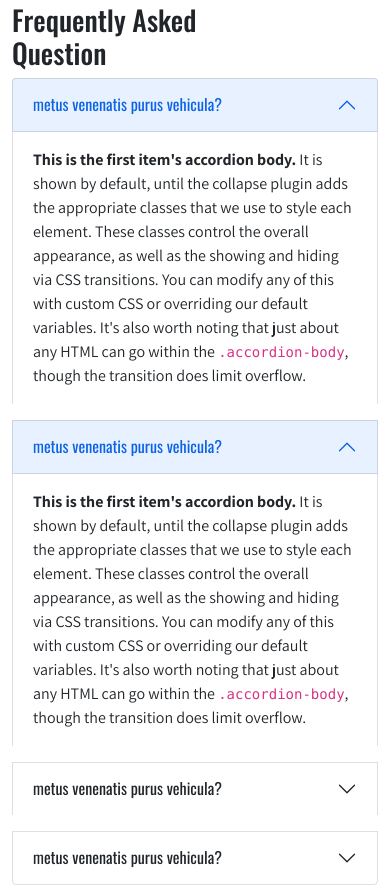
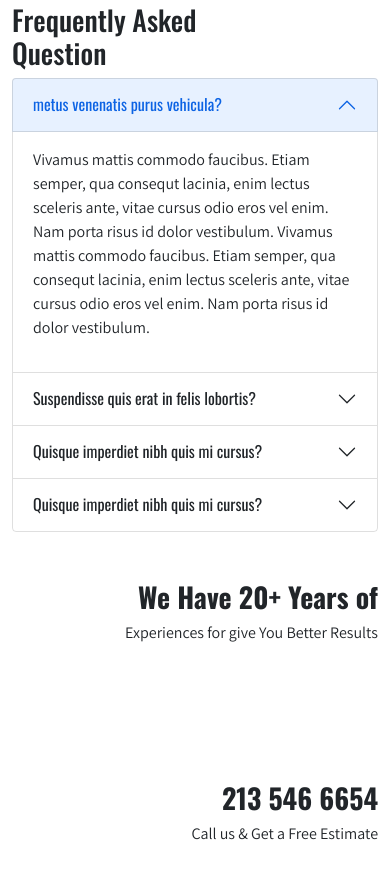
Before and after one commit to AriyanMasud194/Video-Assignment-29, a plain HTML site: page index.html in a window 390 px wide. Shown: the part 8241-9130 px from the top of the page. Drawn offline with nearby package versions, Linux system fonts and the light colour scheme; files that its build step writes are made by us from their sources.

Commit message:
Update index.html

```diff
--- a/index.html
+++ b/index.html
@@ -555,54 +555,66 @@
 
                         <div class="accordion" id="accordionExample">
 
-                            <div class="accordion-item mb-3">
+                            <div class="accordion-item">
                                 <h2 class="accordion-header" id="headingOne">
-                                <button class="accordion-button" type="button" data-bs-toggle="collapse" data-bs-target="#collapseOne" aria-expanded="true" aria-controls="collapseOne">
-                                  <span>metus venenatis purus vehicula? </span>
-                                </button>
+                                    <button class="accordion-button" type="button" data-bs-toggle="collapse" data-bs-target="#collapseOne" aria-expanded="true" aria-controls="collapseOne">metus venenatis purus vehicula?</button>
                                 </h2>
                                 <div id="collapseOne" class="accordion-collapse collapse show" aria-labelledby="headingOne" data-bs-parent="#accordionExample">
                                     <div class="accordion-body">
-                                  <strong>This is the first item's accordion body.</strong> It is shown by default, until the collapse plugin adds the appropriate classes that we use to style each element. These classes control the overall appearance, as well as the showing and hiding via CSS transitions. You can modify any of this with custom CSS or overriding our default variables. It's also worth noting that just about any HTML can go within the <code>.accordion-body</code>, though the transition does limit overflow.
+                                        <p>
+                                            Vivamus mattis commodo faucibus. Etiam semper, qua consequt lacinia, enim lectus sceleris ante, vitae cursus odio eros vel enim. Nam porta risus id dolor vestibulum.
+                                            Vivamus mattis commodo faucibus. Etiam semper, qua consequt lacinia, enim lectus sceleris ante, vitae cursus odio eros vel enim. Nam porta risus id dolor vestibulum.
+
+                                        </p>
                                     </div>
                                 </div>
                             </div>
 
-                            <div class="accordion-item mb-3">
-                              <h2 class="accordion-header" id="headingOne">
-                                <button class="accordion-button" type="button" data-bs-toggle="collapse" data-bs-target="#collapseOne" aria-expanded="true" aria-controls="collapseOne">
-                                  <span>metus venenatis purus vehicula? </span>
-                                </button>
-                              </h2>
-                              <div id="collapseOne" class="accordion-collapse collapse show" aria-labelledby="headingOne" data-bs-parent="#accordionExample">
-                                <div class="accordion-body">
-                                  <strong>This is the first item's accordion body.</strong> It is shown by default, until the collapse plugin adds the appropriate classes that we use to style each element. These classes control the overall appearance, as well as the showing and hiding via CSS transitions. You can modify any of this with custom CSS or overriding our default variables. It's also worth noting that just about any HTML can go within the <code>.accordion-body</code>, though the transition does limit overflow.
-                                </div>
-                              </div>
-                            </div>
-
-                            <div class="accordion-item  mb-3">
+                            <div class="accordion-item">
                                 <h2 class="accordion-header" id="headingTwo">
                                     <button class="accordion-button collapsed" type="button" data-bs-toggle="collapse" data-bs-target="#collapseTwo" aria-expanded="false" aria-controls="collapseTwo">
-                                    <span>metus venenatis purus vehicula? </span>
+                                        Suspendisse quis erat in felis lobortis?
                                     </button>
                                 </h2>
                                 <div id="collapseTwo" class="accordion-collapse collapse" aria-labelledby="headingTwo" data-bs-parent="#accordionExample">
                                     <div class="accordion-body">
-                                  <strong>This is the second item's accordion body.</strong> It is hidden by default, until the collapse plugin adds the appropriate classes that we use to style each element. These classes control the overall appearance, as well as the showing and hiding via CSS transitions. You can modify any of this with custom CSS or overriding our default variables. It's also worth noting that just about any HTML can go within the <code>.accordion-body</code>, though the transition does limit overflow.
+                                        <p>
+                                            Vivamus mattis commodo faucibus. Etiam semper, qua consequt lacinia, enim lectus sceleris ante, vitae cursus odio eros vel enim. Nam porta risus id dolor vestibulum.
+                                            Vivamus mattis commodo faucibus. Etiam semper, qua consequt lacinia, enim lectus sceleris ante, vitae cursus odio eros vel enim. Nam porta risus id dolor vestibulum.
+
+                                        </p>
                                     </div>
                                 </div>
                             </div>
-
-                            <div class="accordion-item  mb-3">
+                            <div class="accordion-item">
                                 <h2 class="accordion-header" id="headingThree">
                                     <button class="accordion-button collapsed" type="button" data-bs-toggle="collapse" data-bs-target="#collapseThree" aria-expanded="false" aria-controls="collapseThree">
-                                    <span>metus venenatis purus vehicula? </span>
+                                        Quisque imperdiet nibh quis mi cursus?
                                     </button>
                                 </h2>
                                 <div id="collapseThree" class="accordion-collapse collapse" aria-labelledby="headingThree" data-bs-parent="#accordionExample">
                                     <div class="accordion-body">
-                                  <strong>This is the third item's accordion body.</strong> It is hidden by default, until the collapse plugin adds the appropriate classes that we use to style each element. These classes control the overall appearance, as well as the showing and hiding via CSS transitions. You can modify any of this with custom CSS or overriding our default variables. It's also worth noting that just about any HTML can go within the <code>.accordion-body</code>, though the transition does limit overflow.
+                                        <p>
+                                            Vivamus mattis commodo faucibus. Etiam semper, qua consequt lacinia, enim lectus sceleris ante, vitae cursus odio eros vel enim. Nam porta risus id dolor vestibulum.
+                                            Vivamus mattis commodo faucibus. Etiam semper, qua consequt lacinia, enim lectus sceleris ante, vitae cursus odio eros vel enim. Nam porta risus id dolor vestibulum.
+
+                                        </p>
+                                    </div>
+                                </div>
+                            </div>
+                            <div class="accordion-item">
+                                <h2 class="accordion-header" id="headingfore">
+                                    <button class="accordion-button collapsed" type="button" data-bs-toggle="collapse" data-bs-target="#collapsefore" aria-expanded="false" aria-controls="collapsefore">
+                                        Quisque imperdiet nibh quis mi cursus?
+                                    </button>
+                                </h2>
+                                <div id="collapsefore" class="accordion-collapse collapse" aria-labelledby="headingfore" data-bs-parent="#accordionExample">
+                                    <div class="accordion-body">
+                                        <p>
+                                            Vivamus mattis commodo faucibus. Etiam semper, qua consequt lacinia, enim lectus sceleris ante, vitae cursus odio eros vel enim. Nam porta risus id dolor vestibulum.
+                                            Vivamus mattis commodo faucibus. Etiam semper, qua consequt lacinia, enim lectus sceleris ante, vitae cursus odio eros vel enim. Nam porta risus id dolor vestibulum.
+
+                                        </p>
                                     </div>
                                 </div>
                             </div>
```
Lines whose indentation alone changed are shown as unchanged.
